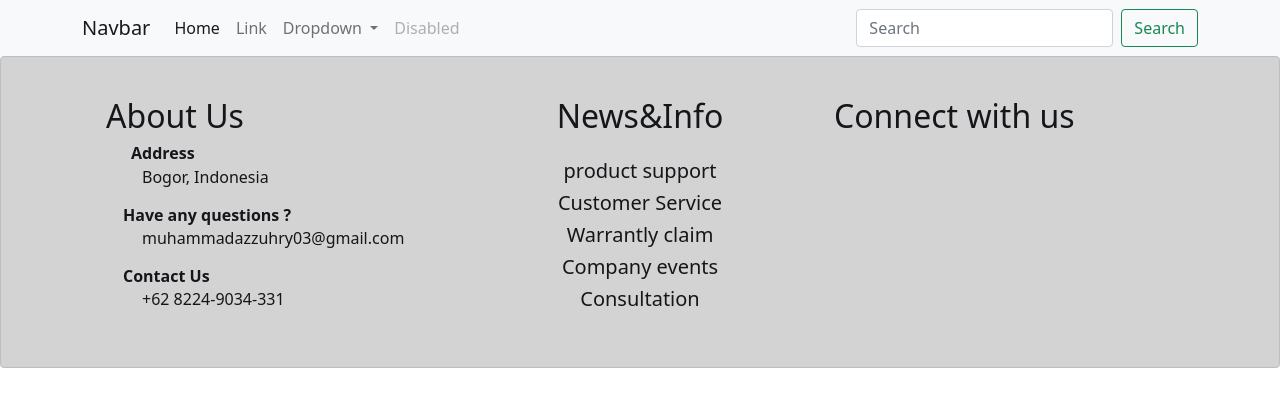
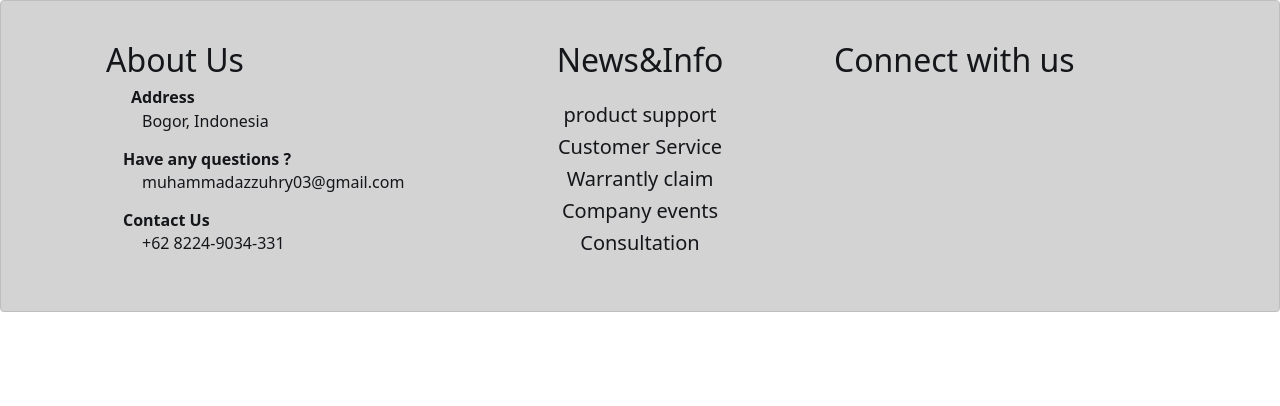
Before and after one commit to zuhry128/web-layout-bootstrap-5-beta, a plain HTML site: page index.html in a window 1280 px wide. Drawn offline with Linux system fonts and the light colour scheme.

Commit message:
deleted header section

```diff
--- a/index.html
+++ b/index.html
@@ -9,48 +9,6 @@
 </head>
 
 <body>
-    <nav class="navbar navbar-expand-lg navbar-light bg-light">
-        <div class="container-xl">
-            <a class="navbar-brand" href="#">Navbar</a>
-            <button class="navbar-toggler" type="button" data-bs-toggle="collapse"
-                data-bs-target="#navbarSupportedContent" aria-controls="navbarSupportedContent" aria-expanded="false"
-                aria-label="Toggle navigation">
-                <span class="navbar-toggler-icon"></span>
-            </button>
-            <div class="collapse navbar-collapse" id="navbarSupportedContent">
-                <ul class="navbar-nav me-auto mb-2 mb-lg-0">
-                    <li class="nav-item">
-                        <a class="nav-link active" aria-current="page" href="#">Home</a>
-                    </li>
-                    <li class="nav-item">
-                        <a class="nav-link" href="#">Link</a>
-                    </li>
-                    <li class="nav-item dropdown">
-                        <a class="nav-link dropdown-toggle" href="#" id="navbarDropdown" role="button"
-                            data-bs-toggle="dropdown" aria-expanded="false">
-                            Dropdown
-                        </a>
-                        <ul class="dropdown-menu" aria-labelledby="navbarDropdown">
-                            <li><a class="dropdown-item" href="#">Action</a></li>
-                            <li><a class="dropdown-item" href="#">Another action</a></li>
-                            <li>
-                                <hr class="dropdown-divider">
-                            </li>
-                            <li><a class="dropdown-item" href="#">Something else here</a></li>
-                        </ul>
-                    </li>
-                    <li class="nav-item">
-                        <a class="nav-link disabled" href="#" tabindex="-1" aria-disabled="true">Disabled</a>
-                    </li>
-                </ul>
-                <form class="d-flex">
-                    <input class="form-control me-2" type="search" placeholder="Search" aria-label="Search">
-                    <button class="btn btn-outline-success" type="submit">Search</button>
-                </form>
-            </div>
-        </div>
-    </nav>
-
     <footer class="container-fluid alert alert-dark">
         <div class="container d-flex justify-content-center p-4">
                     <div class="container border-0">
```
